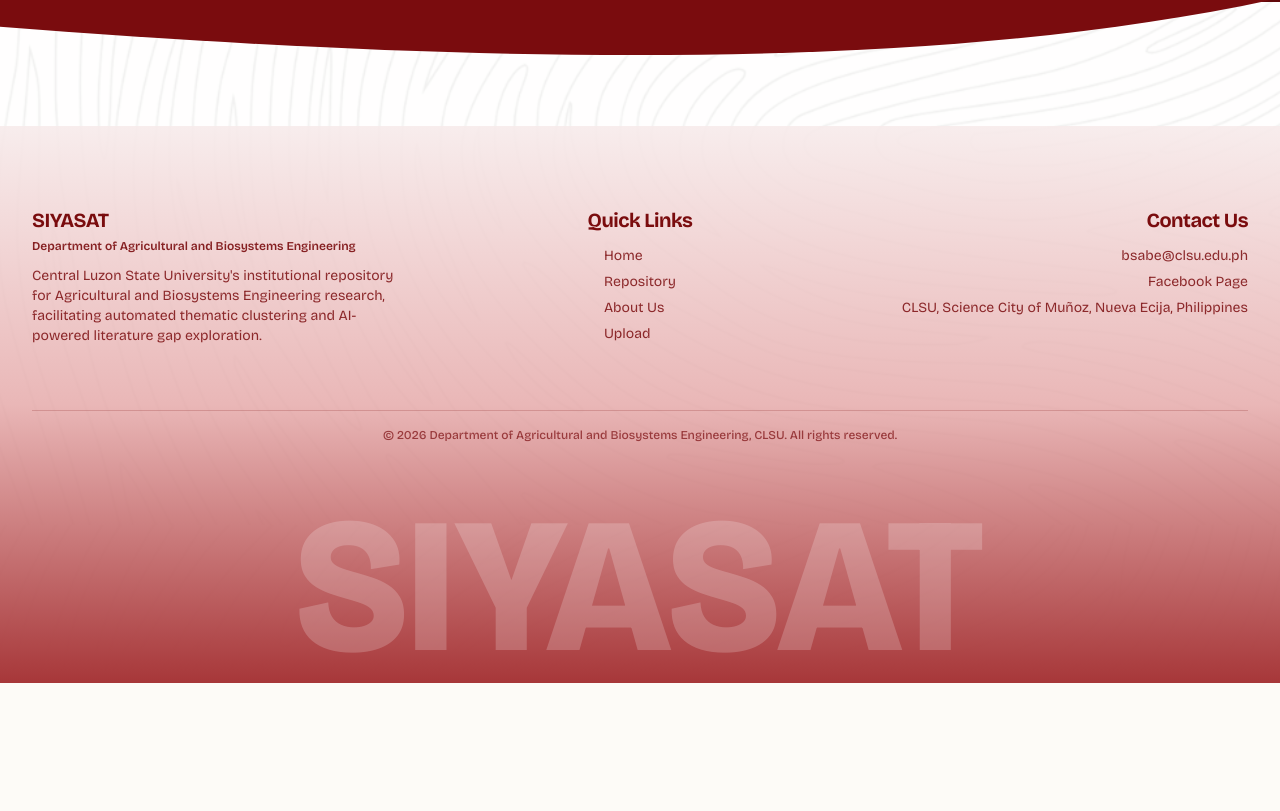
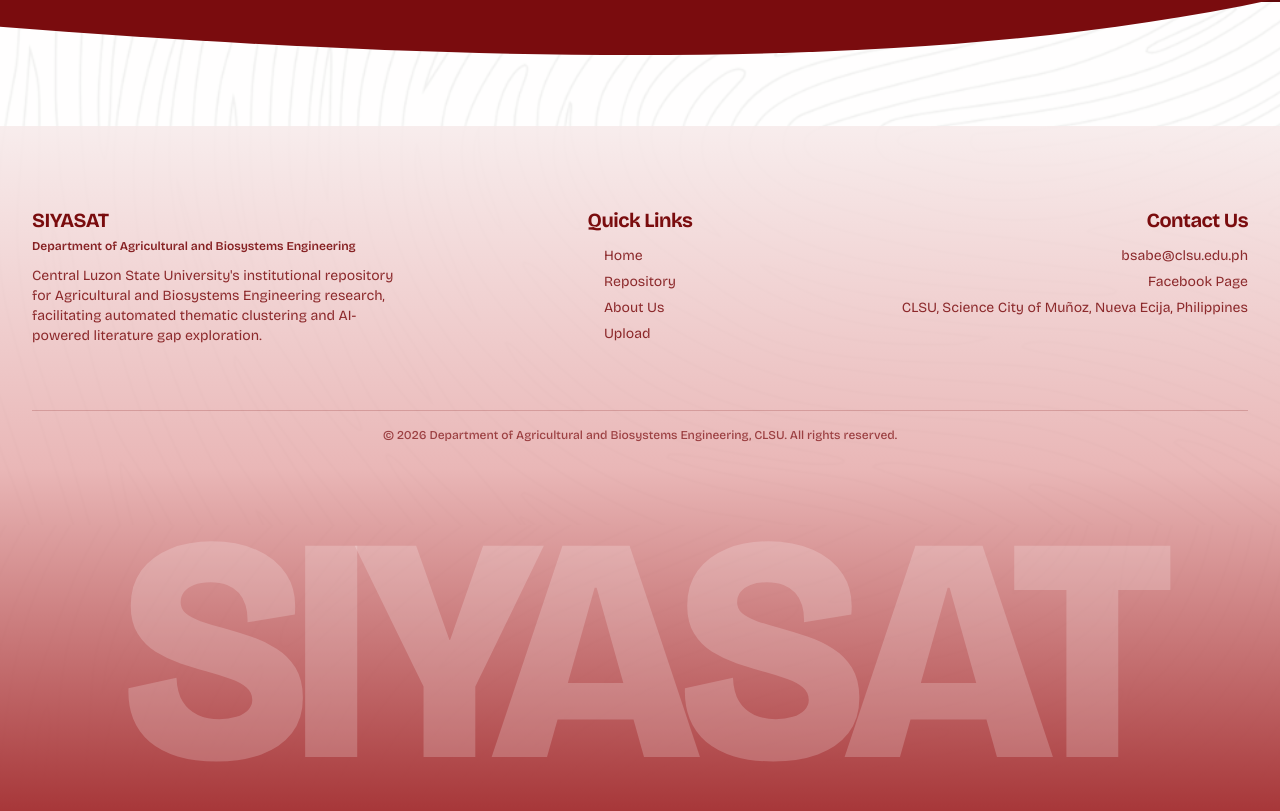
Before and after one commit to bluvisionary25/siyasat, a React (Create React App) app in the folder frontend/: page / in a window 1280 px wide. Shown: the part 1875-2686 px from the top of the page. Before the commit the page ends 2558 px from the top, so only its background shows below. Built offline with nearby package versions, Linux system fonts and the light colour scheme; no server answers; the HTML template or start-up script is replaced by a standard one.

Commit message:
style: maximize footer typography width to touch absolute edges

```diff
--- a/frontend/src/components/HomePage.jsx
+++ b/frontend/src/components/HomePage.jsx
@@ -661,8 +661,8 @@
           </p>
         </div>
 
-        <div className="w-full mt-8">
-          <h1 className="text-[15vw] font-black uppercase leading-none text-center w-full text-white/20 select-none pointer-events-none">
+        <div className="mt-8 overflow-hidden px-0 -mx-4 sm:-mx-6 md:-mx-8 flex justify-center items-end">
+          <h1 className="text-[25vw] font-black uppercase leading-none text-center w-full text-white/20 select-none pointer-events-none whitespace-nowrap tracking-tighter">
             SIYASAT
           </h1>
         </div>
```
